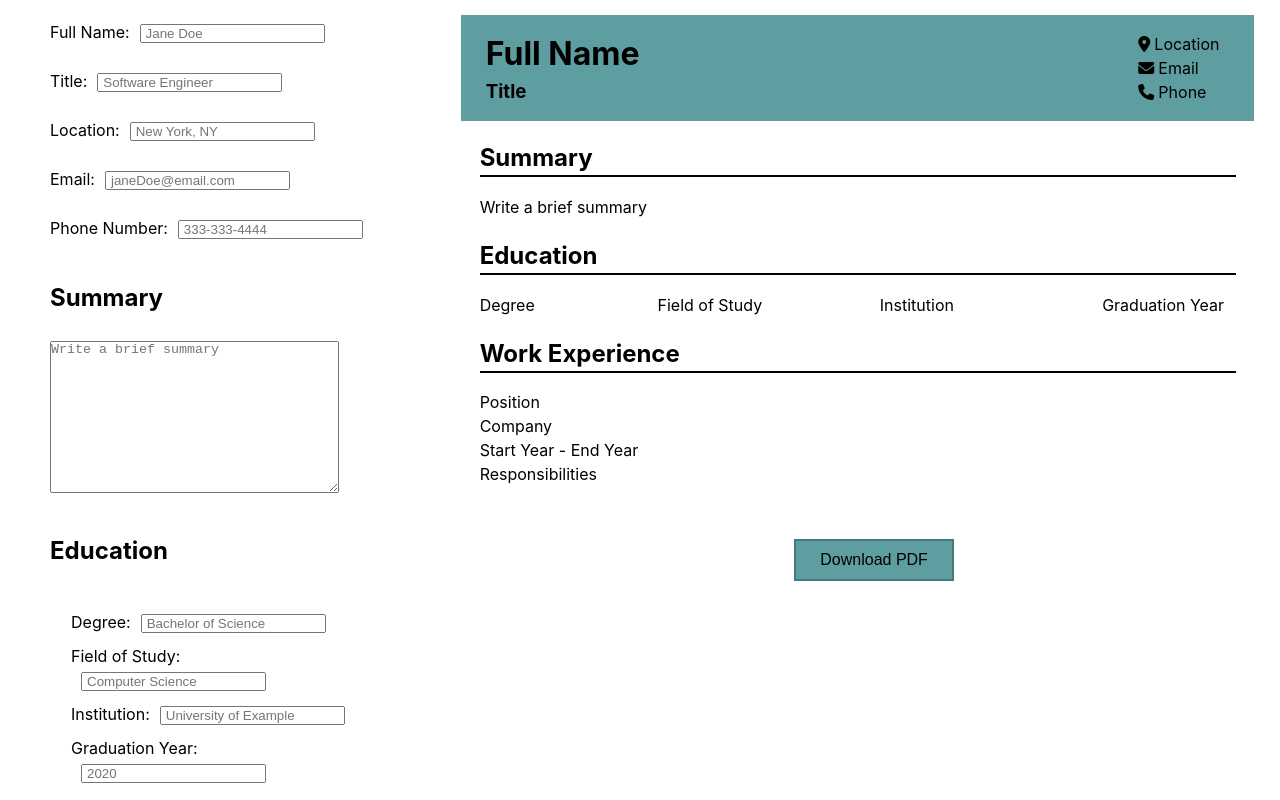
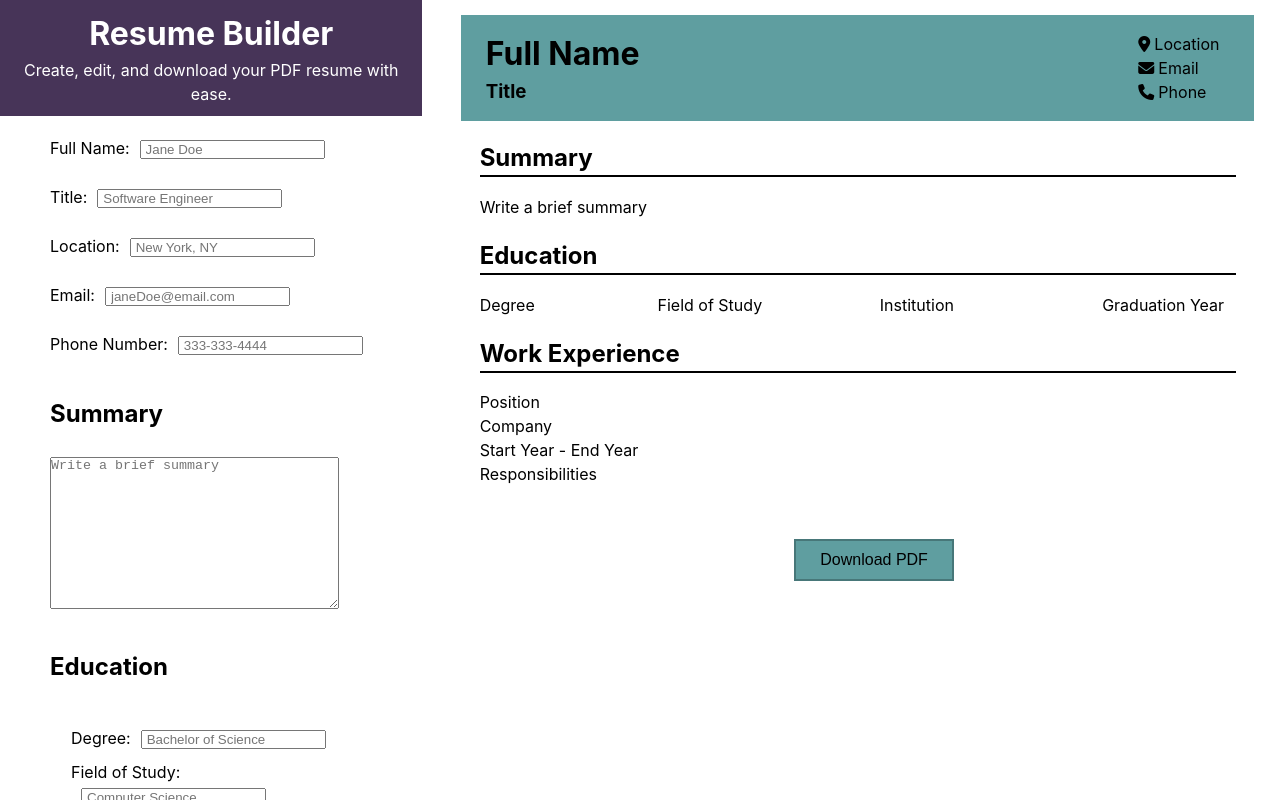
Before and after one commit to ha-x-3/odin-cv-application, a React (Vite) app: page / in a window 1280 px wide. Built offline with nearby package versions, Linux system fonts and the light colour scheme.

Commit message:
Added header with title

```diff
--- a/src/App.css
+++ b/src/App.css
@@ -8,6 +8,13 @@
   width: 35vw;
   padding-right: 2vw;
   overflow: scroll;
+}
+
+.header {
+  background-color: rgb(71, 52, 88);
+  color: white;
+  padding: 10px 20px;
+  text-align: center;
 }
 
 .rightSide {
--- a/src/App.jsx
+++ b/src/App.jsx
@@ -37,6 +37,10 @@ function App() {
 	return (
 		<div className='app'>
 			<div className='leftSide'>
+			    <div className='header'>
+                    <h1>Resume Builder</h1>
+                    <p>Create, edit, and download your PDF resume with ease.</p>
+                </div>
 				<GeneralInfo
 					generalInfo={generalInfo}
 					setGeneralInfo={setGeneralInfo}
@@ -57,6 +61,7 @@ function App() {
 			<div className='rightSide'>
 				<PdfExporter
 					generalInfo={generalInfo}
+					summary={summary}
 					educationInfo={educationInfo}
 					workInfo={workInfo}
 				/>
--- a/src/components/summary.jsx
+++ b/src/components/summary.jsx
@@ -1,10 +1,22 @@
-import React from 'react'
+import React from 'react';
 
-export default function Summary() {
-  return (
-    <div className='summary main'>
-        <h2>Summary</h2>
-        <textarea name='summary' rows='10' cols='34' placeholder='Write a brief summary'></textarea>
-    </div>
-  )
+export default function Summary({ summary, setSummary }) {
+
+    const handleSummaryChange = (e) => {
+		setSummary(e.target.value);
+	};
+
+	return (
+		<div className='summary main'>
+			<h2>Summary</h2>
+			<textarea
+				name='summary'
+				rows='10'
+				cols='34'
+				placeholder='Write a brief summary'
+                value={summary}
+                onChange={handleSummaryChange}
+			></textarea>
+		</div>
+	);
 }
```
